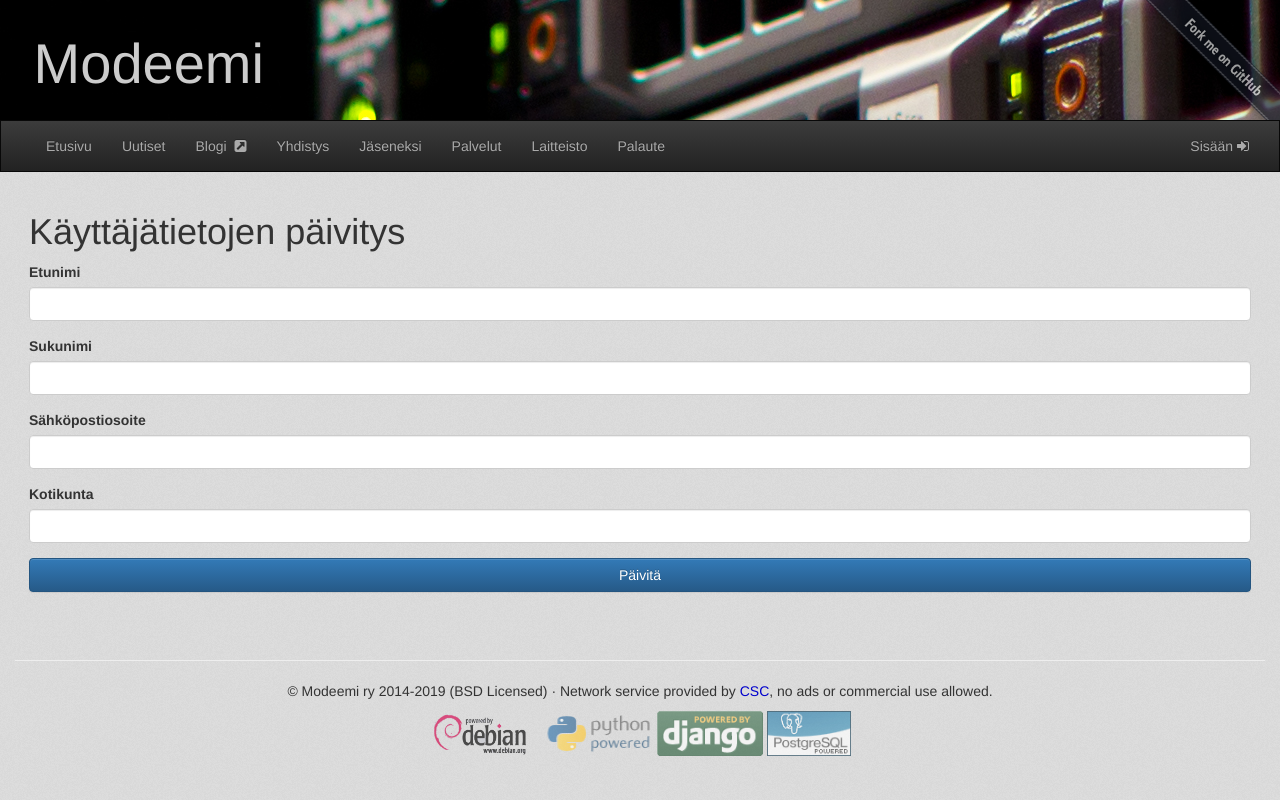
After one commit to modeemi/website, a Django app: template modeemintternet/templates/tili/paivita.html in a window 1280 px wide. The commit adds this page. Run offline with Django 3.2, Linux system fonts and the light colour scheme; the template is opened without the code that fills it: values that come from a table or form of the project are taken from there, others are empty; parts of the project's set-up code (start-up, migrations or seed data) failed here and were passed over; some libraries are stand-ins or nearby versions.

Commit message:
Membership information update form

```diff
--- a/config/urls.py
+++ b/config/urls.py
@@ -21,6 +21,7 @@ urlpatterns = [
     path('tili/sisaan/', auth_views.LoginView.as_view(template_name='tili/sisaan.html'), name='sisaan'),
     path('tili/ulos/', auth_views.LogoutView.as_view(), name='ulos'),
     path('tili/tiedot/', views.kayttajatiedot, name='kayttajatiedot'),
+    path('tili/paivita/', views.kayttajapaivitys, name='kayttajapaivitys'),
     path('tili/rekisteri/', views.kayttajarekisteri, name='kayttajarekisteri'),
 
     # Main level views
--- a/modeemintternet/forms.py
+++ b/modeemintternet/forms.py
@@ -1,5 +1,4 @@
-from django.core.exceptions import ValidationError
-from django.forms import ModelForm, CharField, PasswordInput
+from django.forms import Form, ModelForm, CharField, PasswordInput, EmailField
 
 from crispy_forms.helper import FormHelper
 from crispy_forms.layout import Submit
@@ -7,6 +6,13 @@ from snowpenguin.django.recaptcha2.fields import ReCaptchaField
 from snowpenguin.django.recaptcha2.widgets import ReCaptchaWidget
 
 from modeemintternet.models import Application, Feedback
+
+
+class MembershipForm(Form):
+    first_name = CharField(max_length=128, required=True)
+    last_name = CharField(max_length=128, required=True)
+    email = EmailField(max_length=128, required=True)
+    city = CharField(max_length=128, required=True)
 
 
 class ApplicationForm(ModelForm):
--- /dev/null
+++ b/modeemintternet/templates/tili/paivita.html
@@ -0,0 +1,32 @@
+{% extends "base.html" %}
+
+{% block content %}
+    <h1>Käyttäjätietojen päivitys</h1>
+
+    {% if form.errors %}
+        <p>Korjaa lomakkeen tiedot.</p>
+    {% endif %}
+
+    <form method="post" action="{% url 'kayttajapaivitys' %}">
+        {% csrf_token %}
+
+        <div class="form-group">
+            <label for="first_name">Etunimi</label>
+            <input name="first_name" type="text" class="form-control" required id="first_name" value="{{ user.first_name }}" />
+        </div>
+        <div class="form-group">
+            <label for="last_name">Sukunimi</label>
+            <input name="last_name" type="text" class="form-control" required id="last_name" value="{{ user.last_name }}" />
+        </div>
+        <div class="form-group">
+            <label for="email">Sähköpostiosoite</label>
+            <input name="email" type="email" class="form-control" required id="email" value="{{ user.email }}" />
+        </div>
+        <div class="form-group">
+            <label for="city">Kotikunta</label>
+            <input name="city" type="text" class="form-control" required id="city" value="{{ user.membership.city }}" />
+        </div>
+
+        <input type="submit" class="btn btn-primary" value="Päivitä">
+    </form>
+{% endblock %}
--- a/modeemintternet/templates/tili/tiedot.html
+++ b/modeemintternet/templates/tili/tiedot.html
@@ -33,4 +33,6 @@
             <td>{{ user.membership.get_keys }}</td>
         </tr>
     </table>
+
+    <a href="{% url 'kayttajapaivitys' %}"><button class="btn btn-primary">Tietojen päivitys (itsepalvelu)</button></a>
 {% endblock %}
```
Also changed, not shown: modeemintternet/tests.py (+28 -0 lines), modeemintternet/views.py (+30 -2 lines).
